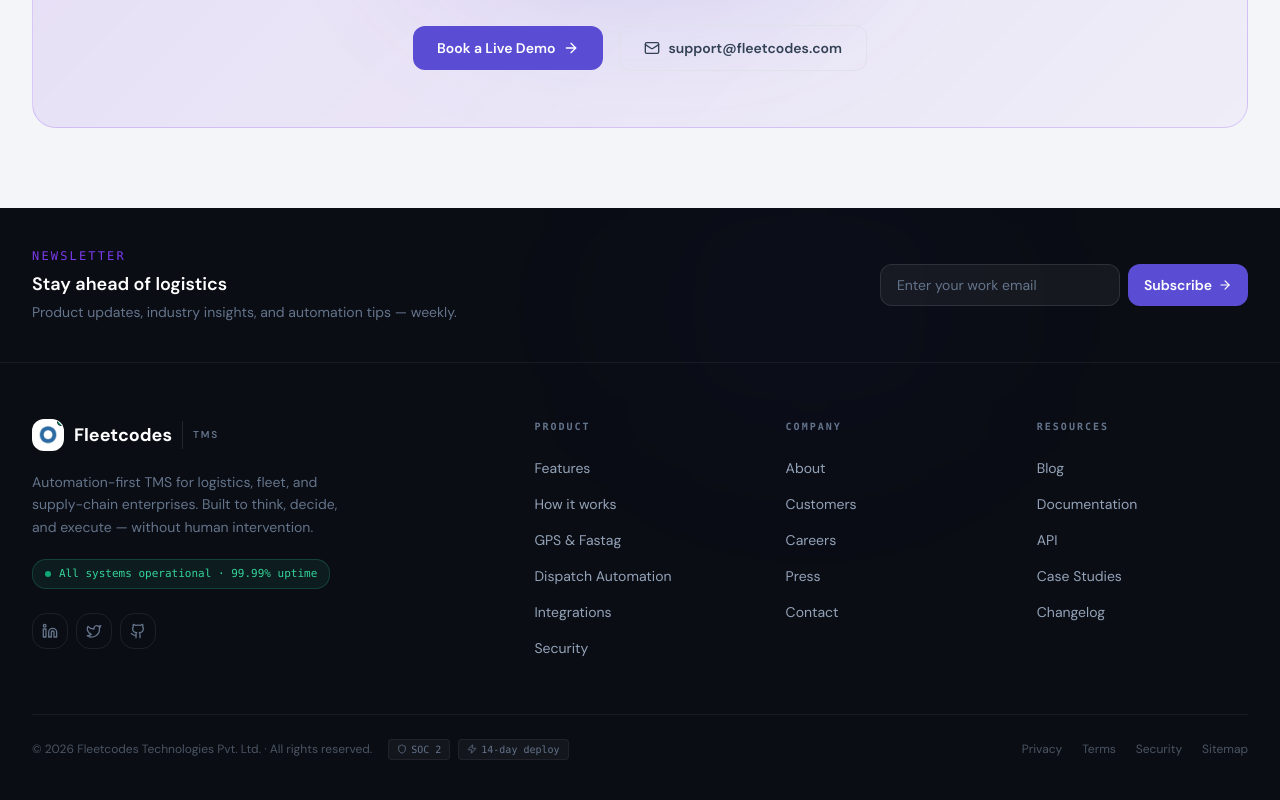
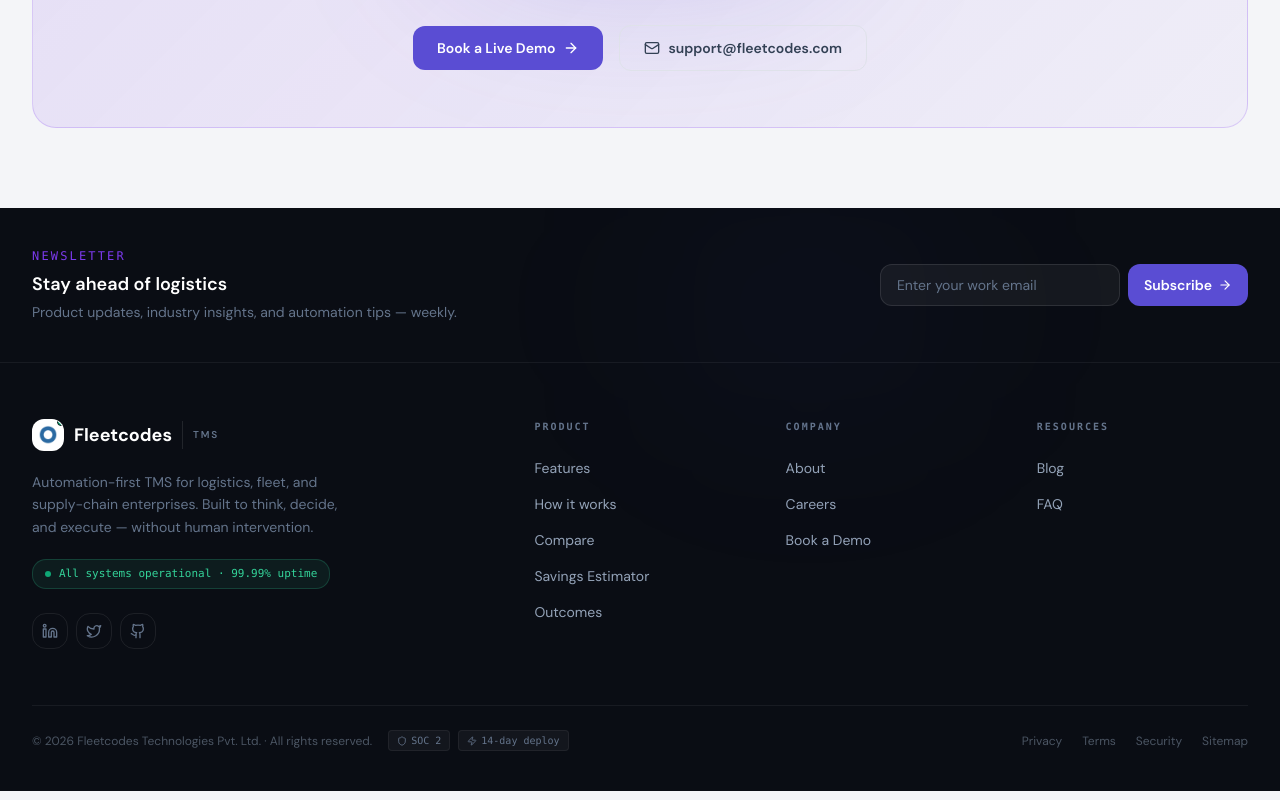
Before and after one commit to dev-studios075/dev-studios075.github.io, a React (Vite) app: page /about in a window 1280 px wide. Shown: the part 3156-3956 px from the top of the page. Built offline with nearby package versions, Linux system fonts and the light colour scheme; no server answers.

Commit message:
style: remove dummy navigation links from navbar and footer to keep them in sync with real routes

```diff
--- a/src/components/landing/Footer.tsx
+++ b/src/components/landing/Footer.tsx
@@ -2,40 +2,32 @@
 import { Linkedin, Twitter, Github, Shield, Zap, ArrowRight } from "lucide-react";
 import { Link } from "react-router-dom";
 
-// ─── Data ─────────────────────────────────────────────────────────────────────
 const cols = [
   {
     title: "Product",
     links: [
       { label: "Features",            href: "/#features" },
       { label: "How it works",        href: "/#how"      },
-      { label: "GPS & Fastag",        href: "/#features" },
-      { label: "Dispatch Automation", href: "/#features" },
-      { label: "Integrations",        href: "#"          },
-      { label: "Security",            href: "#"          },
+      { label: "Compare",             href: "/#compare"  },
+      { label: "Savings Estimator",   href: "/#roi-calculator" },
+      { label: "Outcomes",            href: "/#benefits" },
     ],
   },
   {
     title: "Company",
     links: [
       { label: "About",     href: "/about", isInternal: true      },
-      { label: "Customers", href: "#" },
       { label: "Careers",   href: "/careers", isInternal: true },
-      { label: "Press",     href: "#" },
-      { label: "Contact",   href: "#" },
+      { label: "Book a Demo", href: "/book-demo", isInternal: true },
     ],
   },
   {
     title: "Resources",
     links: [
       { label: "Blog",          href: "/blog", isInternal: true },
-      { label: "Documentation", href: "#" },
-      { label: "API",           href: "#" },
-      { label: "Case Studies",  href: "#" },
-      { label: "Changelog",     href: "#" },
+      { label: "FAQ",           href: "/#faq" },
     ],
   },
-
 ];
 
 const socials = [
--- a/src/components/landing/Navbar.tsx
+++ b/src/components/landing/Navbar.tsx
@@ -3,9 +3,8 @@
 import { Link, useLocation } from "react-router-dom";
 import {
   Menu, Moon, Sun, X, ArrowRight, ChevronDown,
-  Layers, GitMerge, MapPin, Zap, Receipt,
-  BookOpen, FileText, BarChart3, Clock,
-  Info, Users, Briefcase, Mail,
+  Layers, GitMerge, Zap, Receipt, BookOpen,
+  Info, Briefcase, Mail, HelpCircle
 } from "lucide-react";
 import { useTheme } from "@/hooks/use-theme";
 import { trackEvent } from "@/lib/analytics";
@@ -22,27 +21,23 @@
     dropdown: [
       { label: "Features",             desc: "Explore all platform capabilities",  href: "/#features", icon: Layers   },
       { label: "How it works",         desc: "Step-by-step automation flow",       href: "/#how",      icon: GitMerge },
-      { label: "GPS & Fastag",         desc: "Real-time vehicle & toll tracking",  href: "/#features", icon: MapPin   },
-      { label: "Dispatch Automation",  desc: "AI-powered trip planning",           href: "/#features", icon: Zap      },
-      { label: "Billing & Settlement", desc: "Automated freight billing engine",   href: "/#features", icon: Receipt  },
+      { label: "Savings Estimator",    desc: "Calculate your operational savings", href: "/#roi-calculator", icon: Receipt  },
+      { label: "Outcomes",             desc: "What teams unlock with automation-first ops", href: "/#benefits", icon: Zap },
     ],
   },
   {
     label: "Resources",
     dropdown: [
-      { label: "Blog",          desc: "Industry insights & product updates",   href: "/blog", icon: BookOpen, internal: true },
-      { label: "Documentation", desc: "API references & integration guides",    href: "#",     icon: FileText  },
-      { label: "Case Studies",  desc: "How customers scaled with Fleetcodes",  href: "#",     icon: BarChart3 },
-      { label: "Changelog",     desc: "Latest product updates & releases",      href: "#",     icon: Clock     },
+      { label: "Blog",          desc: "Industry insights & updates",           href: "/blog", icon: BookOpen, internal: true },
+      { label: "FAQ",           desc: "Frequently asked questions",            href: "/#faq", icon: HelpCircle },
     ],
   },
   {
     label: "Company",
     dropdown: [
-      { label: "About",     desc: "Our story and mission",                  href: "/about", icon: Info, internal: true      },
-      { label: "Customers", desc: "Trusted by leading logistics companies", href: "#", icon: Users     },
-      { label: "Careers",   desc: "Join the Fleetcodes team",              href: "/careers", icon: Briefcase, internal: true },
-      { label: "Contact",   desc: "Get in touch with our team",            href: "#", icon: Mail      },
+      { label: "About",         desc: "Our story and mission",                  href: "/about", icon: Info, internal: true      },
+      { label: "Careers",       desc: "Join the Fleetcodes team",              href: "/careers", icon: Briefcase, internal: true },
+      { label: "Book a Demo",   desc: "Schedule a live walkthrough",            href: "/book-demo", icon: Mail, internal: true },
     ],
   },
 ];
```
